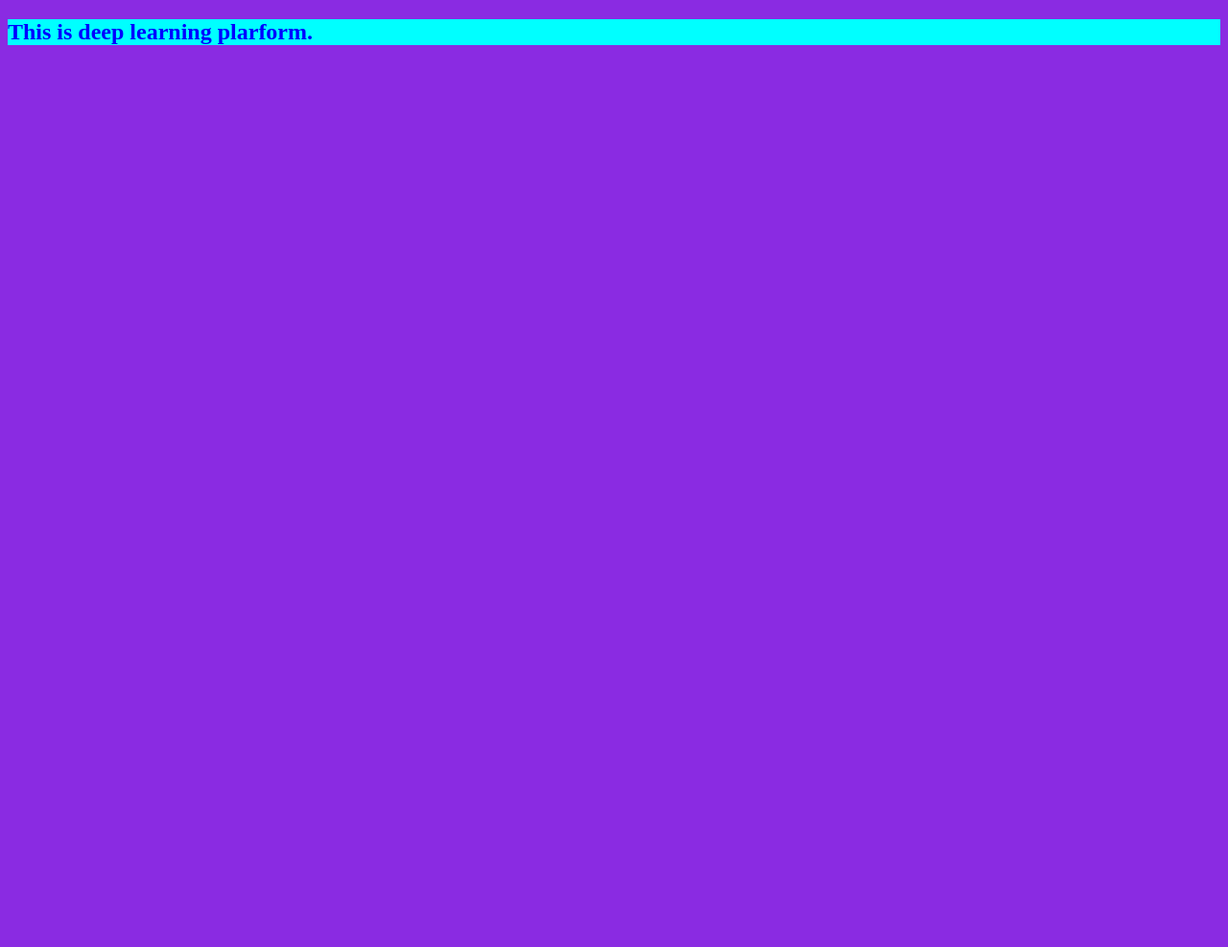
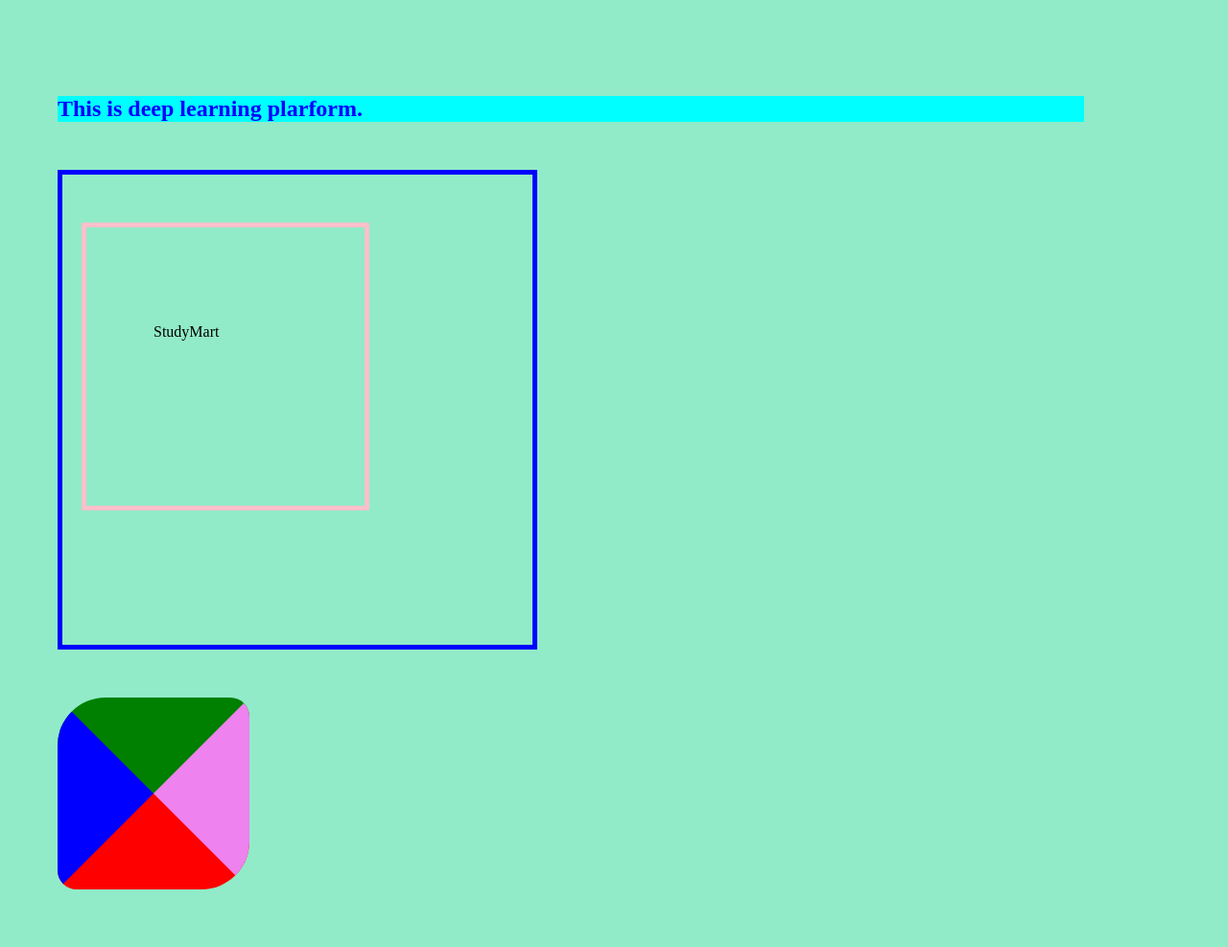
Before and after one commit to saifndub/django, a Django app: page /deepl/dlearn in a window 1280 px wide. Shown: the whole page at 96% size. Before the commit the page ends 47 px from the top, so only its background shows below. Run offline with Django 4.2, Linux system fonts and the light colour scheme.

Commit message:
Major Update of CSS

```diff
--- a/SaifProject/static/css/deep.css
+++ b/SaifProject/static/css/deep.css
@@ -1,7 +1,37 @@
 body{
-    background-color: blueviolet;
+    background-color: rgb(145, 235, 200);
 }
 h2{
     color: blue;
     background-color: aqua;
 }
+*{
+    margin: 0;
+    padding: 0;
+    box-sizing: border-box;
+    margin: 50px 50px 30px 20px;
+
+}
+.margin{
+    height: 500px;
+    width: 500px;
+    border: 5px solid blue;
+}
+.padding{
+    height: 300px;
+    width: 300px;
+    border: 5px solid pink;
+    margin: 50px 40px 30px 20px;
+    padding: 50px 60px 20px 50px;
+}
+.border{
+    height: 200px;
+    width: 200px;
+    border: 100px solid red;
+    border-top-color: green;
+    border-right-color: violet;
+    border-left-color: blue;
+    border-bottom-color: red;
+
+    border-radius: 50px 20px;
+}
--- a/SaifProject/templates/deep_learning/deep_learning.html
+++ b/SaifProject/templates/deep_learning/deep_learning.html
@@ -10,5 +10,17 @@
 </head>
 <body>
     <h2>This is deep learning plarform.</h2>
+
+    <div class="margin">
+        <div class="padding">
+            <p>
+                StudyMart
+            </p>
+        </div>
+    </div>
+
+    <div class="border">
+
+    </div>
 </body>
 </html>
```
Also changed, not shown: SaifProject/static/css/DT.css (+14 -2 lines), SaifProject/static/css/knn.css (added, +15 -0 lines), SaifProject/templates/machine_learning/DT.html (+7 -0 lines), SaifProject/templates/machine_learning/knn.html (+6 -4 lines).
